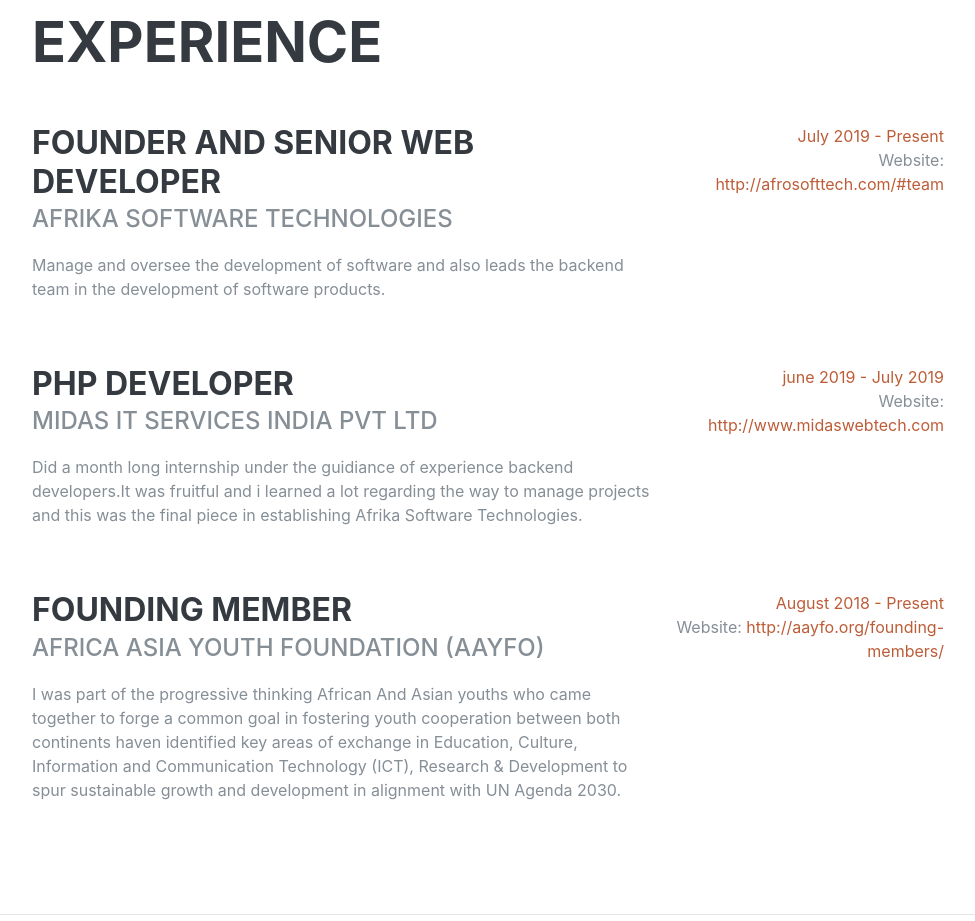
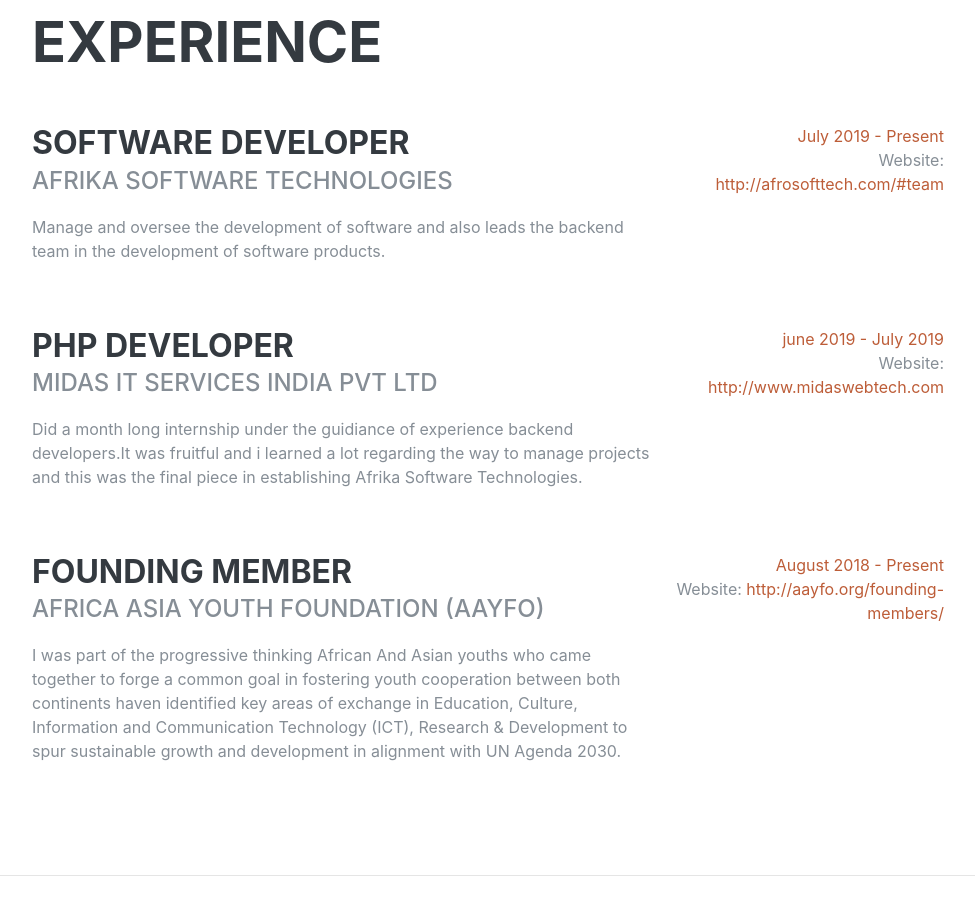
Before and after one commit to AMS-JR/amadouSarjoJallow, a plain HTML site: page index.html in a window 1280 px wide. Shown: the part 840-1761 px from the top of the page, without its empty margins (288-1263 px from the left). Drawn offline with Linux system fonts and the light colour scheme; a web font is replaced by a local one.

Commit message:
Update index.html

```diff
--- a/index.html
+++ b/index.html
@@ -98,7 +98,7 @@
 
         <div class="resume-item d-flex flex-column flex-md-row justify-content-between mb-5">
           <div class="resume-content">
-            <h3 class="mb-0">Founder and Senior Web Developer</h3>
+            <h3 class="mb-0">Software Developer</h3>
             <div class="subheading mb-3">Afrika Software Technologies</div>
             <p>Manage and oversee the development of software and also leads the backend team in the development of software products.</p>
           </div>
```
